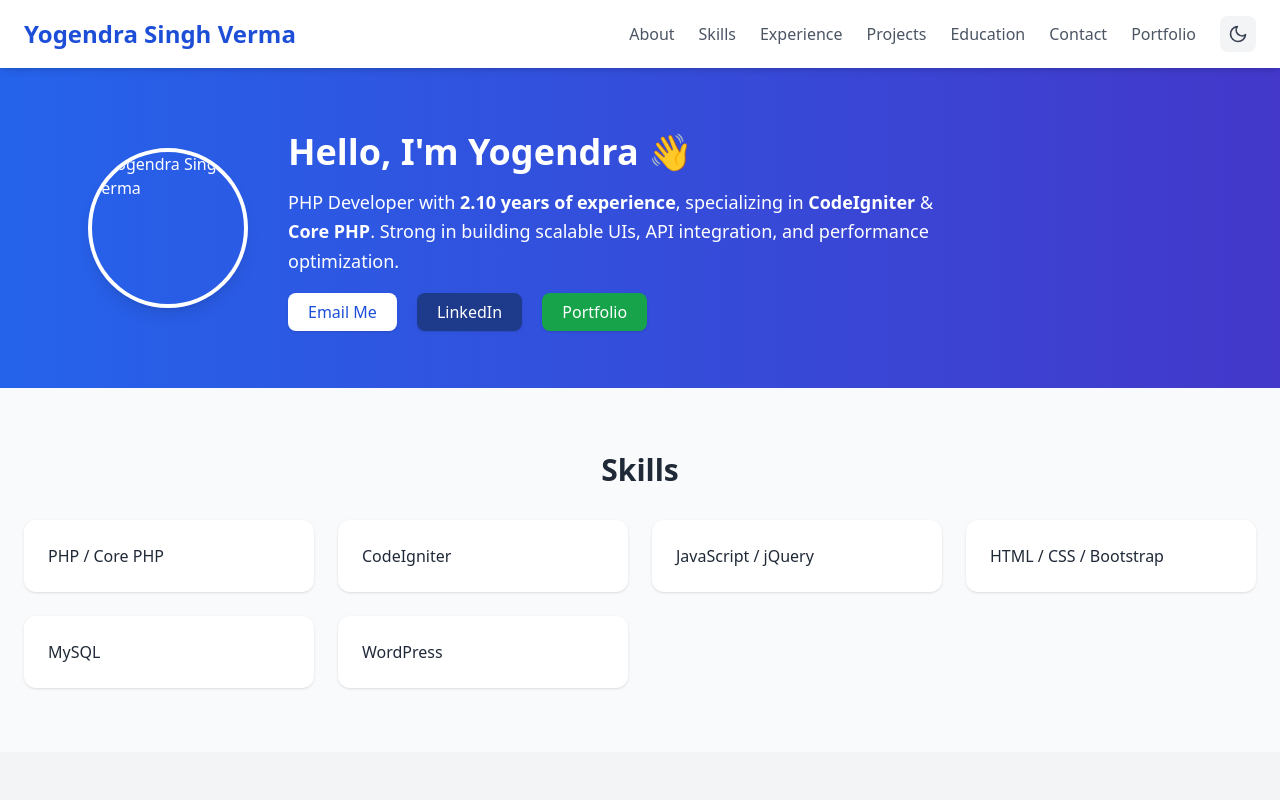
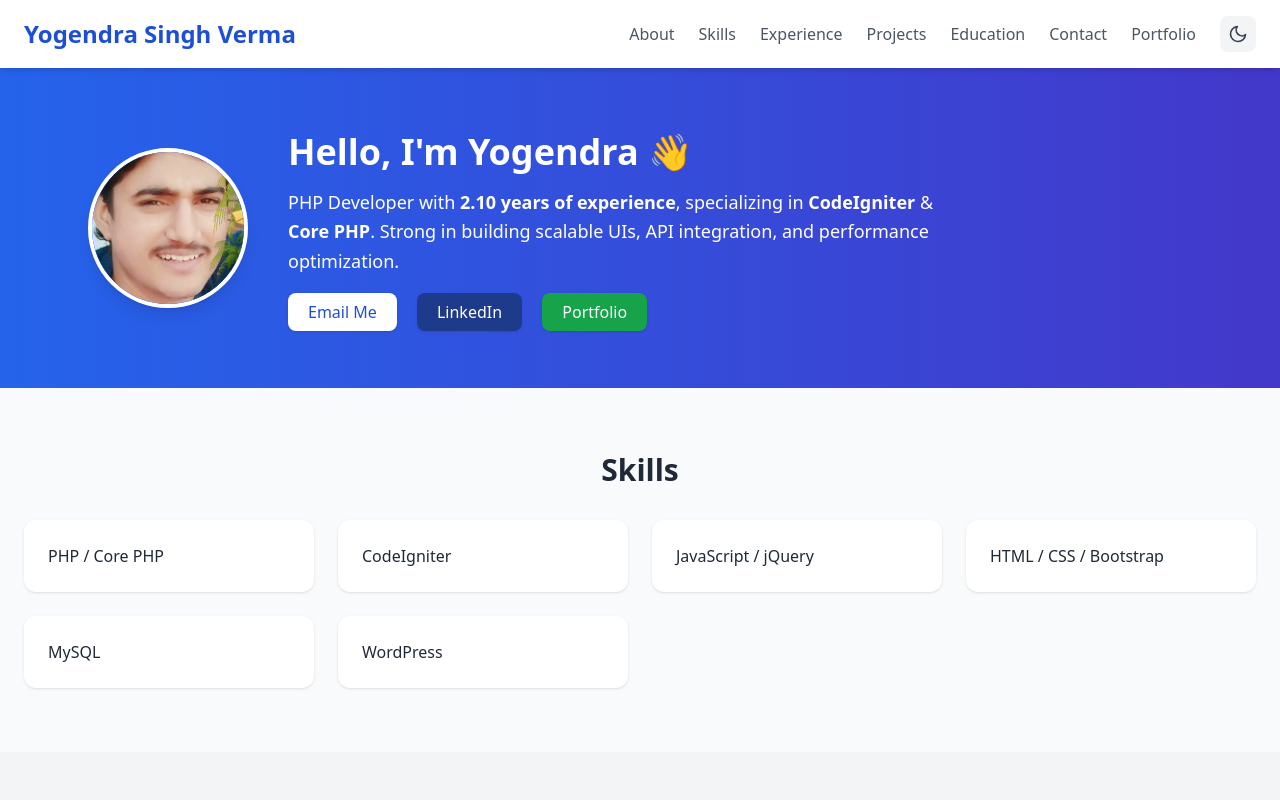
Before and after one commit to ysverma/yogendraverma, a plain HTML site: page index.html in a window 1280 px wide. Shown: the top 800 px of the page. Drawn offline with nearby package versions, Linux system fonts and the light colour scheme.

Commit message:
update the profile

```diff
--- a/index.html
+++ b/index.html
@@ -41,7 +41,7 @@
     <div class="max-w-6xl mx-auto flex flex-col md:flex-row items-center px-6">
       <!-- Profile Image -->
       <div class="w-40 h-40 mb-6 md:mb-0 md:mr-10" data-aos="fade-right">
-        <img src="your-image.jpg" alt="Yogendra Singh Verma" class="rounded-full border-4 border-white shadow-lg object-cover w-full h-full">
+        <img src="01_002_001_002.jpg" alt="Yogendra Singh Verma" class="rounded-full border-4 border-white shadow-lg object-cover w-full h-full">
       </div>
       <!-- Text -->
       <div class="text-center md:text-left" data-aos="fade-left">
```
